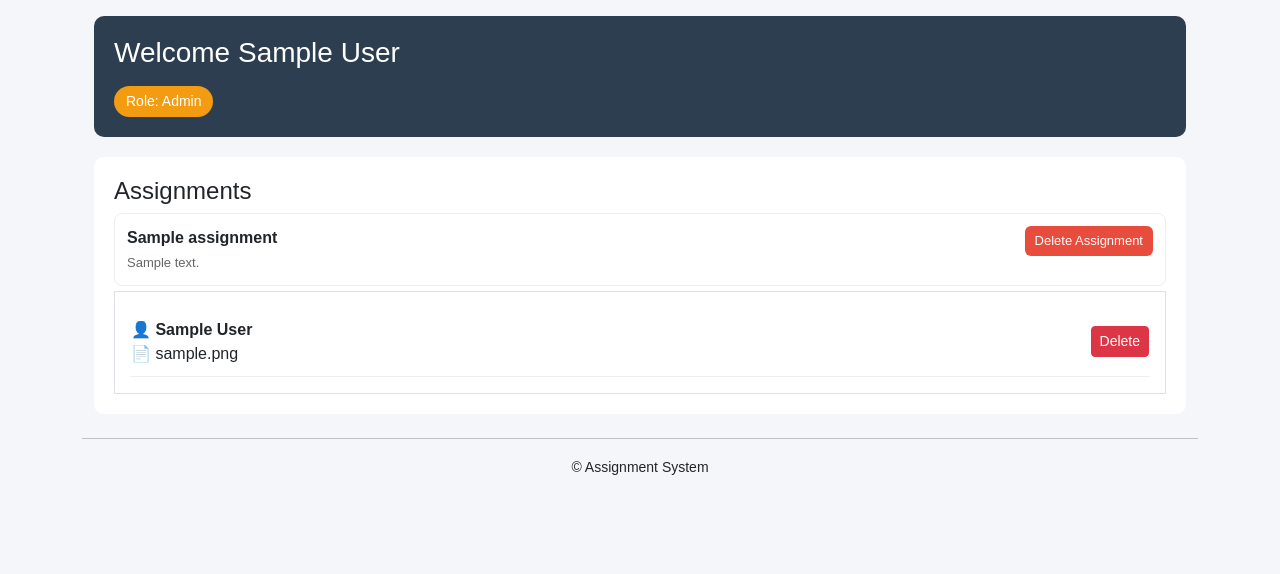
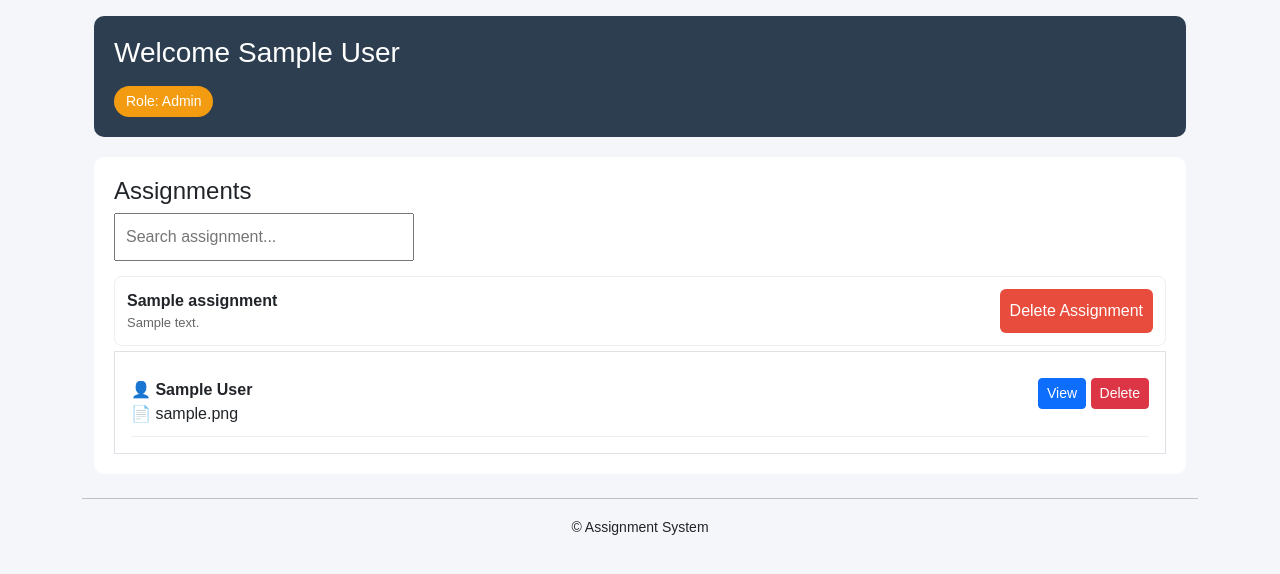
Before and after one commit to Ainaa06K/Mini-Project-2, a PHP site: page /dashboard.php in a window 1280 px wide, after a click that opens the changed part. Shown: the part 60-634 px from the top of the page. Run offline with PHP 8.4, Linux system fonts and the light colour scheme; the visitor is signed in with stand-in values (Sample User, id 1); tables that the repository leaves empty hold one stand-in row (values such as "Sample post").

Commit message:
Update put AJAX live search

```diff
--- a/dashboard.php
+++ b/dashboard.php
@@ -1,53 +1,32 @@
 <?php
 include 'db.php';
 
-// Smart session start to avoid "already active" notice
 if (session_status() === PHP_SESSION_NONE) {
     session_start();
 }
 
-// Security Check
 if(!isset($_SESSION['user_id'])){
     header("Location: login.php");
     exit();
 }
 
-include 'header.php';
-
 $user_id = $_SESSION['user_id'];
 $role = $_SESSION['role'];
 $name = $_SESSION['name'] ?? 'User';
-?>
 
-<link href="https://cdn.jsdelivr.net/npm/bootstrap@5.3.0/dist/css/bootstrap.min.css" rel="stylesheet">
-<script src="https://cdn.jsdelivr.net/npm/bootstrap@5.3.0/dist/js/bootstrap.bundle.min.js"></script>
+/* =========================
+   AJAX SEARCH MODE
+========================= */
+if(isset($_GET['ajax'])){
 
-<style>
-body{ background:#f4f6f9; font-family: Arial; }
-.welcome{ background:#2c3e50; color:white; padding:20px; border-radius:10px; }
-.role-box{ margin-top:8px; display:inline-block; padding:5px 12px; border-radius:20px; font-size:14px; background:#f39c12; color:white; }
-.box{ background:white; padding:20px; border-radius:10px; margin-top:20px; }
-.assignment-header{ display:flex; justify-content:space-between; align-items:flex-start; padding:12px; border:1px solid #eee; border-radius:8px; margin-bottom:5px; background:#fff; }
-.assignment-title{ font-weight:600; cursor:pointer; }
-.assignment-desc{ font-size:13px; color:#666; margin-top:3px; }
-.left-box{ display:flex; flex-direction:column; }
-.file-item{ display:flex; justify-content:space-between; padding:10px 0; border-bottom:1px solid #eee; align-items: center; }
-.btn-del{ background:#e74c3c; color:white; padding:5px 10px; border-radius:6px; border:none; font-size:13px; }
-</style>
+    $q = "%" . ($_GET['q'] ?? '') . "%";
 
-<div class="container mt-3">
+    // ambil assignment ikut search
+    $stmtA = $conn->prepare("SELECT * FROM assignments WHERE title LIKE ? ORDER BY id DESC");
+    $stmtA->bind_param("s", $q);
+    $stmtA->execute();
+    $assignments = $stmtA->get_result();
 
-    <div class="welcome">
-        <h3>Welcome <?= htmlspecialchars($name); ?></h3>
-        <div class="role-box">Role: <?= ucfirst($role); ?></div>
-    </div>
-
-    <div class="box">
-        <h4>Assignments</h4>
-        <div class="accordion" id="assignmentAccordion">
-
-        <?php
-        $assignments = $conn->query("SELECT * FROM assignments ORDER BY id DESC");
     while($a = $assignments->fetch_assoc()){
         $aid = $a['id'];
 ?>
@@ -63,22 +42,35 @@ body{ background:#f4f6f9; font-family: Arial; }
     </div>
 
     <?php if($role == 'admin'){ ?>
-            <button type="button" class="btn-del" data-bs-toggle="modal" data-bs-target="#delA<?= $aid; ?>">
+    <button class="btn-del" data-bs-toggle="modal" data-bs-target="#delA<?= $aid; ?>">
         Delete Assignment
     </button>
     <?php } ?>
 </div>
 
-        <div id="a<?= $aid; ?>" class="collapse" data-bs-parent="#assignmentAccordion">
+<div id="a<?= $aid; ?>" class="collapse">
     <div class="p-3 border">
+
 <?php
+        // load submission
         if ($role == 'admin') {
-                $stmt = $conn->prepare("SELECT submissions.id, submissions.file, users.name FROM submissions JOIN users ON submissions.user_id = users.id WHERE submissions.assignment_id=?");
+            $stmt = $conn->prepare("
+                SELECT submissions.id, submissions.file, users.name, submissions.user_id
+                FROM submissions
+                JOIN users ON submissions.user_id = users.id
+                WHERE submissions.assignment_id=?
+            ");
             $stmt->bind_param("i", $aid);
         } else {
-                $stmt = $conn->prepare("SELECT submissions.id, submissions.file, users.name FROM submissions JOIN users ON submissions.user_id = users.id WHERE submissions.assignment_id=? AND submissions.user_id=?");
+            $stmt = $conn->prepare("
+                SELECT submissions.id, submissions.file, users.name, submissions.user_id
+                FROM submissions
+                JOIN users ON submissions.user_id = users.id
+                WHERE submissions.assignment_id=? AND submissions.user_id=?
+            ");
             $stmt->bind_param("ii", $aid, $user_id);
         }
+
         $stmt->execute();
         $result = $stmt->get_result();
 
@@ -86,58 +78,106 @@ body{ background:#f4f6f9; font-family: Arial; }
             while($row = $result->fetch_assoc()){
                 $sid = $row['id'];
 ?>
+
 <div class="file-item">
     <div>
         👤 <b><?= htmlspecialchars($row['name']); ?></b><br>
         📄 <?= htmlspecialchars($row['file']); ?>
     </div>
-                    <button class="btn btn-danger btn-sm" data-bs-toggle="modal" data-bs-target="#delS<?= $sid; ?>">
-                        Delete
-                    </button>
-                </div>
 
-                <div class="modal fade" id="delS<?= $sid; ?>" tabindex="-1" aria-hidden="true">
-                  <div class="modal-dialog modal-dialog-centered">
-                    <div class="modal-content">
-                      <div class="modal-header"><h5>Delete Submission</h5><button type="button" class="btn-close" data-bs-dismiss="modal"></button></div>
-                      <div class="modal-body">Are you sure you want to delete this submission?</div>
-                      <div class="modal-footer">
-                        <button type="button" class="btn btn-secondary" data-bs-dismiss="modal">Cancel</button>
-                        <form method="POST" action="delete_submission.php">
+    <div>
+        <a href="uploads/<?= urlencode($row['file']); ?>" target="_blank" class="btn btn-primary btn-sm">
+            View
+        </a>
+
+        <?php if($role == 'admin' || $row['user_id'] == $user_id){ ?>
+        <form method="POST" action="delete_submission.php" style="display:inline;">
             <input type="hidden" name="submission_id" value="<?= $sid; ?>">
-                            <button type="submit" class="btn btn-danger">Delete</button>
+            <button class="btn btn-danger btn-sm">Delete</button>
         </form>
-                      </div>
-                    </div>
-                  </div>
-                </div>
-            <?php } // End Submission While ?>
-
-            <?php } else { ?>
-                <p class="text-muted">No submission yet</p>
         <?php } ?>
     </div>
 </div>
 
-        <div class="modal fade" id="delA<?= $aid; ?>">
-          <div class="modal-dialog modal-dialog-centered">
-            <div class="modal-content">
-              <div class="modal-header"><h5>Delete Assignment</h5><button type="button" class="btn-close" data-bs-dismiss="modal"></button></div>
-              <div class="modal-body">Delete this assignment? All student files will be removed.</div>
-              <div class="modal-footer">
-                <button type="button" class="btn btn-secondary" data-bs-dismiss="modal">Cancel</button>
-                <form method="POST" action="delete_assignment.php">
-                    <input type="hidden" name="id" value="<?= $aid; ?>">
-                    <button type="submit" class="btn btn-danger">Delete</button>
-                </form>
-              </div>
-            </div>
+<?php } } else { ?>
+<p class="text-muted">No submission yet</p>
+<?php } ?>
+
     </div>
 </div>
 
-        <?php } // End Assignment While ?>
+<?php } // end assignment loop ?>
+
+<?php
+    exit();
+}
+?>
+
+<?php include 'header.php'; ?>
+
+<link href="https://cdn.jsdelivr.net/npm/bootstrap@5.3.0/dist/css/bootstrap.min.css" rel="stylesheet">
+
+<style>
+body{ background:#f4f6f9; font-family: Arial; }
+.welcome{ background:#2c3e50; color:white; padding:20px; border-radius:10px; }
+.role-box{ margin-top:8px; display:inline-block; padding:5px 12px; border-radius:20px; font-size:14px; background:#f39c12; color:white; }
+.box{ background:white; padding:20px; border-radius:10px; margin-top:20px; }
+.assignment-header{ display:flex; justify-content:space-between; padding:12px; border:1px solid #eee; border-radius:8px; margin-bottom:5px; background:#fff; }
+.assignment-title{ font-weight:600; cursor:pointer; }
+.assignment-desc{ font-size:13px; color:#666; }
+.left-box{ display:flex; flex-direction:column; }
+.file-item{ display:flex; justify-content:space-between; padding:10px 0; border-bottom:1px solid #eee; }
+.btn-del{ background:#e74c3c; color:white; padding:5px 10px; border:none; border-radius:6px; }
+#search{ margin-bottom:15px; padding:10px; width:100%; max-width:300px; }
+</style>
+
+<div class="container mt-3">
+
+    <div class="welcome">
+        <h3>Welcome <?= htmlspecialchars($name); ?></h3>
+        <div class="role-box">Role: <?= ucfirst($role); ?></div>
     </div>
+
+    <div class="box">
+        <h4>Assignments</h4>
+
+        <!-- SEARCH -->
+        <input type="text" id="search" placeholder="Search assignment...">
+
+        <!-- RESULT -->
+        <div id="result">
+            Loading...
+        </div>
+
     </div>
 </div>
 
+<script>
+function loadData(keyword = "") {
+    var xhr = new XMLHttpRequest();
+    xhr.open("GET", "dashboard.php?ajax=1&q=" + encodeURIComponent(keyword), true);
+
+    xhr.onload = function(){
+        document.getElementById("result").innerHTML = this.responseText;
+    };
+
+    xhr.send();
+}
+
+window.onload = function(){
+    loadData();
+};
+
+let search = document.getElementById("search");
+
+search.addEventListener("keyup", function(){
+    let val = this.value;
+
+    clearTimeout(this.timer);
+    this.timer = setTimeout(() => {
+        loadData(val);
+    }, 300);
+});
+</script>
+
 <?php include 'footer.php'; ?>
```
Lines whose indentation alone changed are shown as unchanged.
